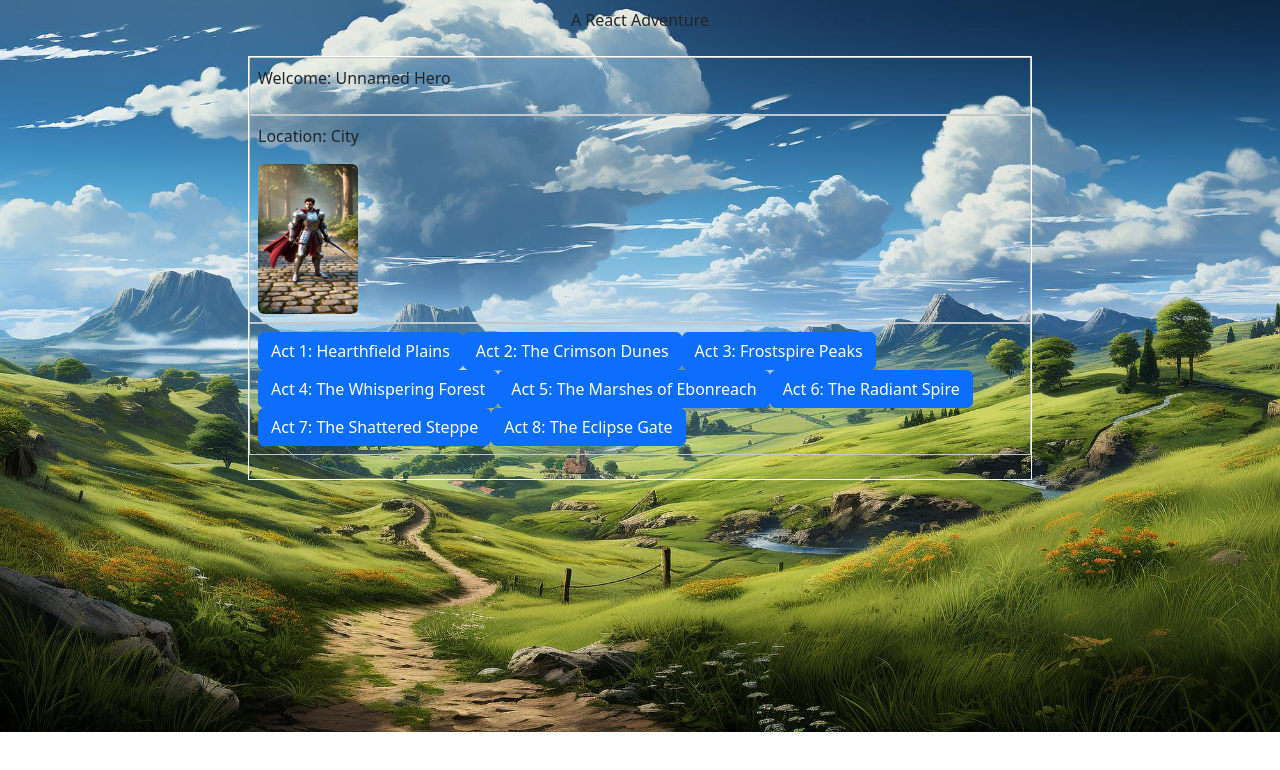
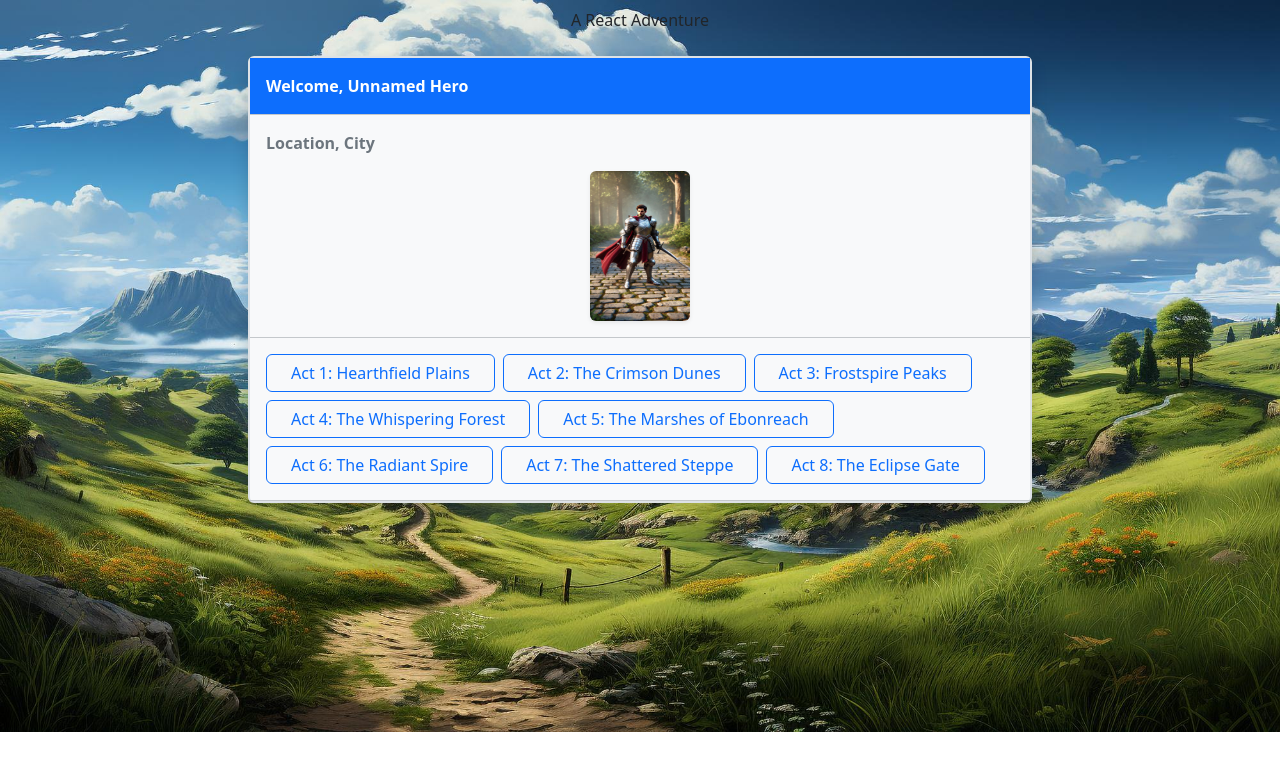
Before and after one commit to LevelUpTutorial/react-adventure, a React (Vite) app: page / in a window 1280 px wide. Both pictures are taken after a click on the button "Start new Adventure". Shown: the top 770 px of the page. Built offline with nearby package versions, Linux system fonts and the light colour scheme.

Commit message:
Updated UI to look more polished and fitting on all backgrounds.
Maybe add backgrounds for UI parts later.

```diff
--- a/src/Game.jsx
+++ b/src/Game.jsx
@@ -41,126 +41,95 @@ function Game({ heroName, gender, isGameRunning }) {
   };
 
   return (
-    <div className="d-flex flex-column mb-3 border border-white">
-      <div className="p-2 border border-secondary-subtle">
-        <p>Welcome: {gameState.hero.name}</p>
+    <div className="d-flex flex-column mb-3 border border-2 rounded shadow bg-light">
+      {/* Header Section */}
+      <div className="p-3 border-bottom border-secondary-subtle bg-primary text-white">
+        <p className="mb-0 fw-bold">Welcome, {gameState.hero.name}</p>
       </div>
 
+      {/* City Location */}
       {gameState.location.name === GameState.LOCATION_CITY.name && (
         <>
-          <div className="p-2 border border-secondary-subtle">
-            <p>Location: {gameState.location.name}</p>
-            <div className="battle-container">
+          <div className="p-3 border-bottom border-secondary-subtle">
+            <p className="fw-bold text-secondary">Location, {gameState.location.name}</p>
+            <div className="battle-container text-center">
               <img
-                src={`${gameState.hero.image}`}
-                alt='hero'
-                className='hero-image img-fluid rounded'
-                style={{ width: '100px', height: '150px' }}
+                src={gameState.hero.image}
+                alt="hero"
+                className="hero-image img-fluid rounded shadow-sm"
+                style={{ width: "100px", height: "150px" }}
               />
             </div>
           </div>
-          <div className="p-2 border border-secondary-subtle">
+
+          {/* Navigation Buttons */}
+          <div className="p-3 d-flex flex-wrap gap-2 border-bottom border-secondary-subtle">
+            {[...Array(8).keys()].map((act) => (
+              <button
+                key={act}
+                type="button"
+                onClick={() => handleLocationChange(GameState[`LOCATION_ADVENTURE_ACT${act + 1}`])}
+                className="btn btn-outline-primary px-4"
+              >
+                {GameState[`LOCATION_ADVENTURE_ACT${act + 1}`].name}
+              </button>
+            ))}
+          </div>
+        </>
+      )}
+
+      {/* Adventure Location */}
+      {gameState.location.name !== GameState.LOCATION_CITY.name && (
+        <>
+          <div className="p-3 border-bottom border-secondary-subtle">
+            <p className="fw-bold text-secondary">Location, {gameState.location.name}</p>
+            <div className="battle-container d-flex justify-content-around align-items-center">
+              {/* Hero Section */}
+              <div className="battle-container-hero text-center">
+                <p className="fw-semibold text-success">
+                  Hero - HP: {gameState.hero.health}, Attack: {gameState.hero.attack}, Cooldown: {gameState.hero.attack_cooldown}
+                </p>
+                <img
+                  src={gameState.hero.image}
+                  alt="hero"
+                  className="hero-image img-fluid rounded shadow-sm"
+                  style={{ width: "100px", height: "150px" }}
+                />
+              </div>
+
+              {/* Enemy Section */}
+              <div className="battle-container-enemy text-center">
+                {gameState.active_enemy && (
+                  <p className="fw-semibold text-danger">
+                    {gameState.active_enemy.name} - HP: {gameState.active_enemy.health}, Attack: {gameState.active_enemy.attack}, Cooldown: {gameState.active_enemy.attack_cooldown}
+                  </p>
+                )}
+                {gameState.hero.isInCombat && (
+                  <img
+                    src={gameState.active_enemy.image}
+                    alt="enemy"
+                    className="enemy-image img-fluid rounded shadow-sm"
+                    style={{ width: "100px", height: "150px" }}
+                  />
+                )}
+              </div>
+            </div>
+          </div>
+
+          {/* Back to City Button */}
+          <div className="p-3 text-center">
             <button
               type="button"
-              onClick={() => handleLocationChange(GameState.LOCATION_ADVENTURE_ACT1)}
-              className="btn btn-primary"
+              onClick={() => handleLocationChange(GameState.LOCATION_CITY)}
+              className="btn btn-outline-danger px-4"
             >
-              {GameState.LOCATION_ADVENTURE_ACT1.name}
-            </button>
-            <button
-              type="button"
-              onClick={() => handleLocationChange(GameState.LOCATION_ADVENTURE_ACT2)}
-              className="btn btn-primary"
-            >
-              {GameState.LOCATION_ADVENTURE_ACT2.name}
-            </button>
-            <button
-              type="button"
-              onClick={() => handleLocationChange(GameState.LOCATION_ADVENTURE_ACT3)}
-              className="btn btn-primary"
-            >
-              {GameState.LOCATION_ADVENTURE_ACT3.name}
-            </button>
-            <button
-              type="button"
-              onClick={() => handleLocationChange(GameState.LOCATION_ADVENTURE_ACT4)}
-              className="btn btn-primary"
-            >
-              {GameState.LOCATION_ADVENTURE_ACT4.name}
-            </button>
-            <button
-              type="button"
-              onClick={() => handleLocationChange(GameState.LOCATION_ADVENTURE_ACT5)}
-              className="btn btn-primary"
-            >
-              {GameState.LOCATION_ADVENTURE_ACT5.name}
-            </button>
-            <button
-              type="button"
-              onClick={() => handleLocationChange(GameState.LOCATION_ADVENTURE_ACT6)}
-              className="btn btn-primary"
-            >
-              {GameState.LOCATION_ADVENTURE_ACT6.name}
-            </button>
-            <button
-              type="button"
-              onClick={() => handleLocationChange(GameState.LOCATION_ADVENTURE_ACT7)}
-              className="btn btn-primary"
-            >
-              {GameState.LOCATION_ADVENTURE_ACT7.name}
-            </button>
-            <button
-              type="button"
-              onClick={() => handleLocationChange(GameState.LOCATION_ADVENTURE_ACT8)}
-              className="btn btn-primary"
-            >
-              {GameState.LOCATION_ADVENTURE_ACT8.name}
+              Return to {GameState.LOCATION_CITY.name}
             </button>
           </div>
         </>
       )}
 
-      {gameState.location.name !== GameState.LOCATION_CITY.name && (
-        <>
-          <div className="p-2 border border-secondary-subtle">
-            <p>Location: {gameState.location.name}</p>
-            <div className="battle-container d-flex justify-content-around">
-              <div className="battle-container-hero">
-                <p>Hero - HP: {gameState.hero.health}, Attack: {gameState.hero.attack}, Attack Cooldown: {gameState.hero.attack_cooldown}</p>
-                <img
-                  src={`${gameState.hero.image}`}
-                  alt='hero'
-                  className='hero-image img-fluid rounded'
-                  style={{width: '100px', height: '150px'}}
-                />
-              </div>
-              <div className="battle-container-enemy">
-                {gameState.active_enemy !== null && (
-                  <p>{gameState.active_enemy.name}: HP: {gameState.active_enemy.health}, Attack: {gameState.active_enemy.attack}, Attack Cooldown: {gameState.active_enemy.attack_cooldown}</p>
-                )}
-                {gameState.hero.isInCombat && (
-                  <img
-                    src={`${gameState.active_enemy.image}`}
-                    alt='enemy'
-                    className='enemy-image img-fluid rounded'
-                    style={{width: '100px', height: '150px'}}
-                  />
-                )}
-              </div>
-            </div>
-          </div>
-          <div className="p-2 border border-secondary-subtle">
-            <button
-              type="button"
-              onClick={() => handleLocationChange(GameState.LOCATION_CITY)}
-              className="btn btn-primary"
-            >
-              {GameState.LOCATION_CITY.name}
-            </button>
-          </div>
-        </>
-      )}
-
+      {/* Story Dialog */}
       {isStoryDialogOpen && storyEvent && (
         <StoryDialog
           title={storyEvent.title}
@@ -169,11 +138,11 @@ function Game({ heroName, gender, isGameRunning }) {
           onClose={() => {
             setGameState(handleResetHeroControl(gameState));
             storyEvent.onClose(gameState);
-            setStoryDialogOpen(false); // Close the dialog
-            setStoryEvent(null); // Clear the current story event
+            setStoryDialogOpen(false);
+            setStoryEvent(null);
           }}
         />
-      )};
+      )}
     </div>
   );
 }
```
